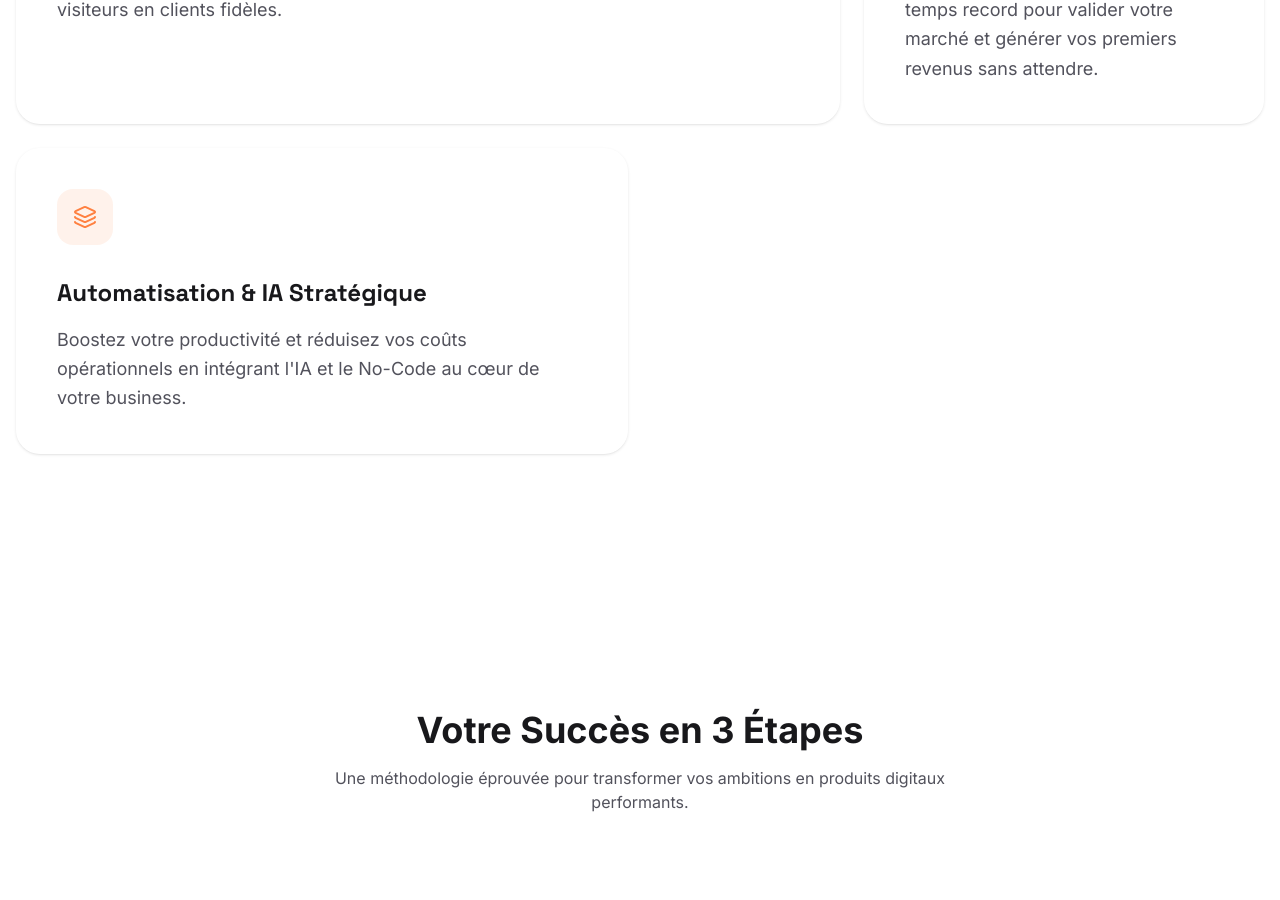
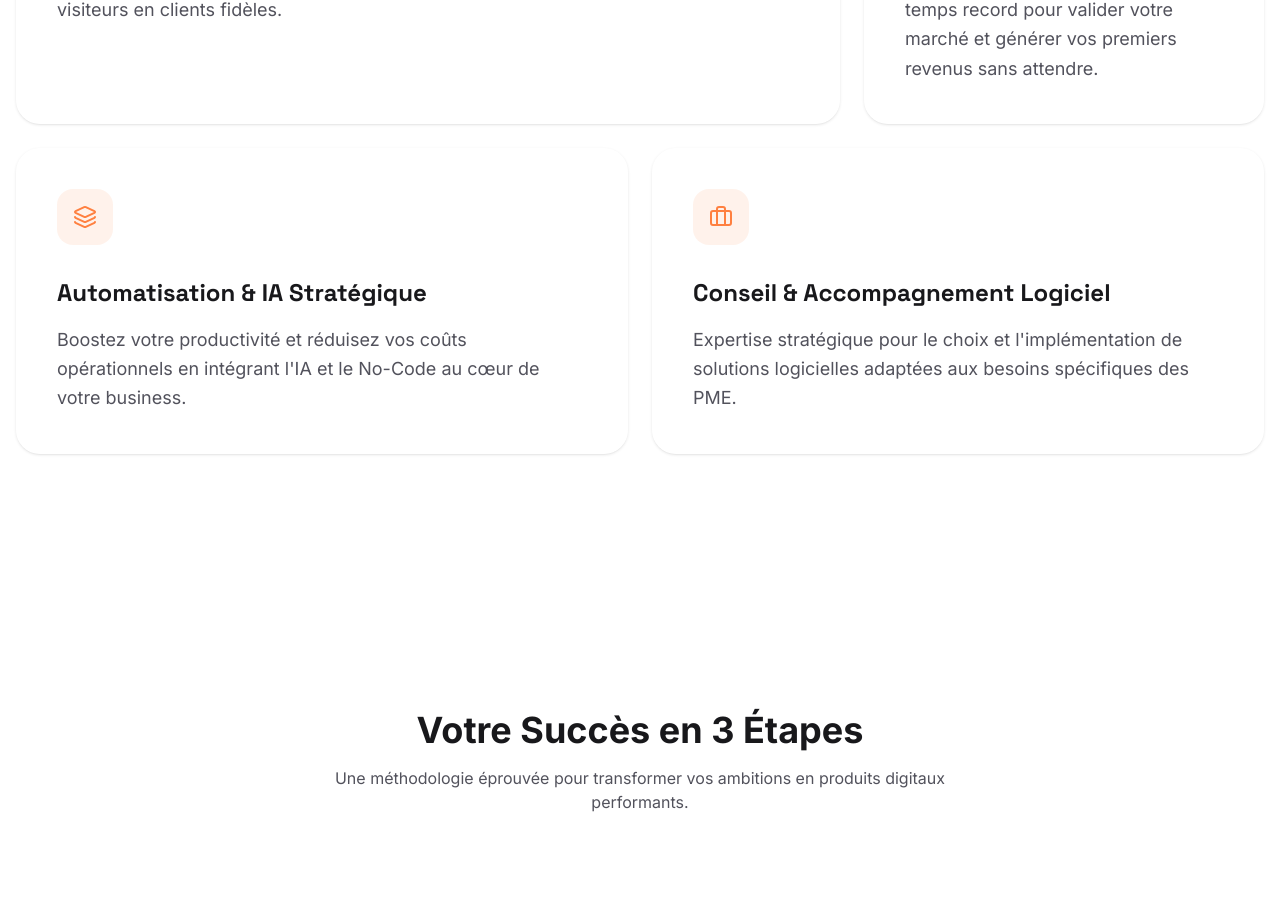
Before and after one commit to devandfree/semane, a React (Vite) app: page / in a window 1280 px wide. Shown: the part 1531-2431 px from the top of the page. Built offline with nearby package versions, Linux system fonts and the light colour scheme.

Commit message:
feat: Add AI & Automation service offering
Introduces a new service offering focused on AI and automation strategies for businesses, highlighting the integration of No-Code and AI to boost productivity and reduce costs. Also adds a new "Conseil & Accompagnement Logiciel" service.

```diff
--- a/src/data.tsx
+++ b/src/data.tsx
@@ -1,5 +1,5 @@
 import { ReactNode } from 'react';
-import { Globe, Zap, Layers } from 'lucide-react';
+import { Globe, Zap, Layers, Briefcase } from 'lucide-react';
 
 export interface Project {
   title: string;
@@ -69,5 +69,10 @@ export const SERVICES: Service[] = [
     title: "Automatisation & IA Stratégique",
     description: "Boostez votre productivité et réduisez vos coûts opérationnels en intégrant l'IA et le No-Code au cœur de votre business.",
     icon: <Layers className="w-6 h-6" />
+  },
+  {
+    title: "Conseil & Accompagnement Logiciel",
+    description: "Expertise stratégique pour le choix et l'implémentation de solutions logicielles adaptées aux besoins spécifiques des PME.",
+    icon: <Briefcase className="w-6 h-6" />
   }
 ];
```
